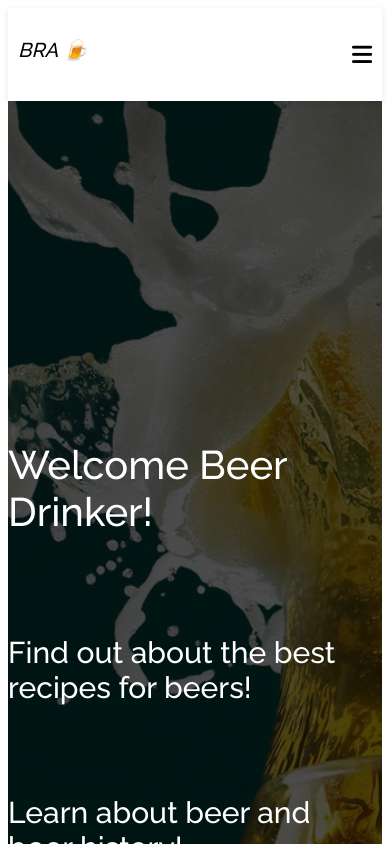
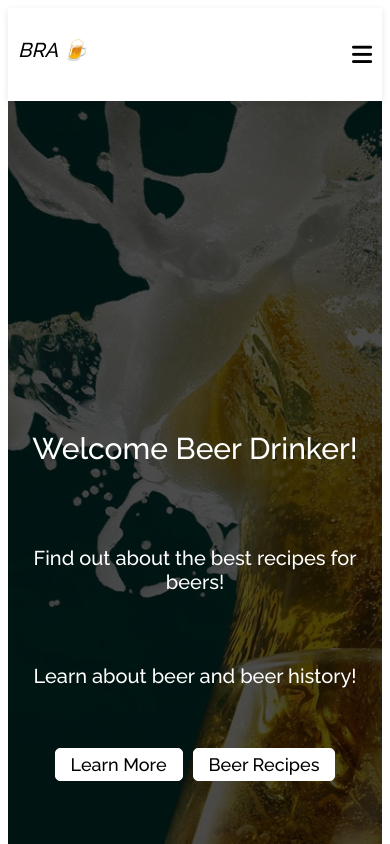
Before and after one commit to MilosM00/beer-recipes-app, a React (Create React App) app: page / in a window 390 px wide. Shown: the top 844 px of the page. Built offline with nearby package versions, Linux system fonts and the light colour scheme; the HTML template or start-up script is replaced by a standard one.

Commit message:
home-css updated

```diff
--- a/src/components/Home.css
+++ b/src/components/Home.css
@@ -15,10 +15,12 @@
 }
 
 .title-home{
+    text-align: center;
     font-size: 40px;
 }
 
 .info-home{
+    text-align: center;
     padding-top: 30px;
     font-size: 30px;
 }
@@ -44,3 +46,18 @@
     background-color: transparent;
     color: rgb(255,255,255);
 }
+
+
+@media (max-width: 578px) {
+    .title-home{
+        font-size: 30px;
+    }
+
+    .info-home{
+        font-size: 20px;
+    }
+
+    .inline-home a{
+        font-size: 18px;
+    }
+}
```
